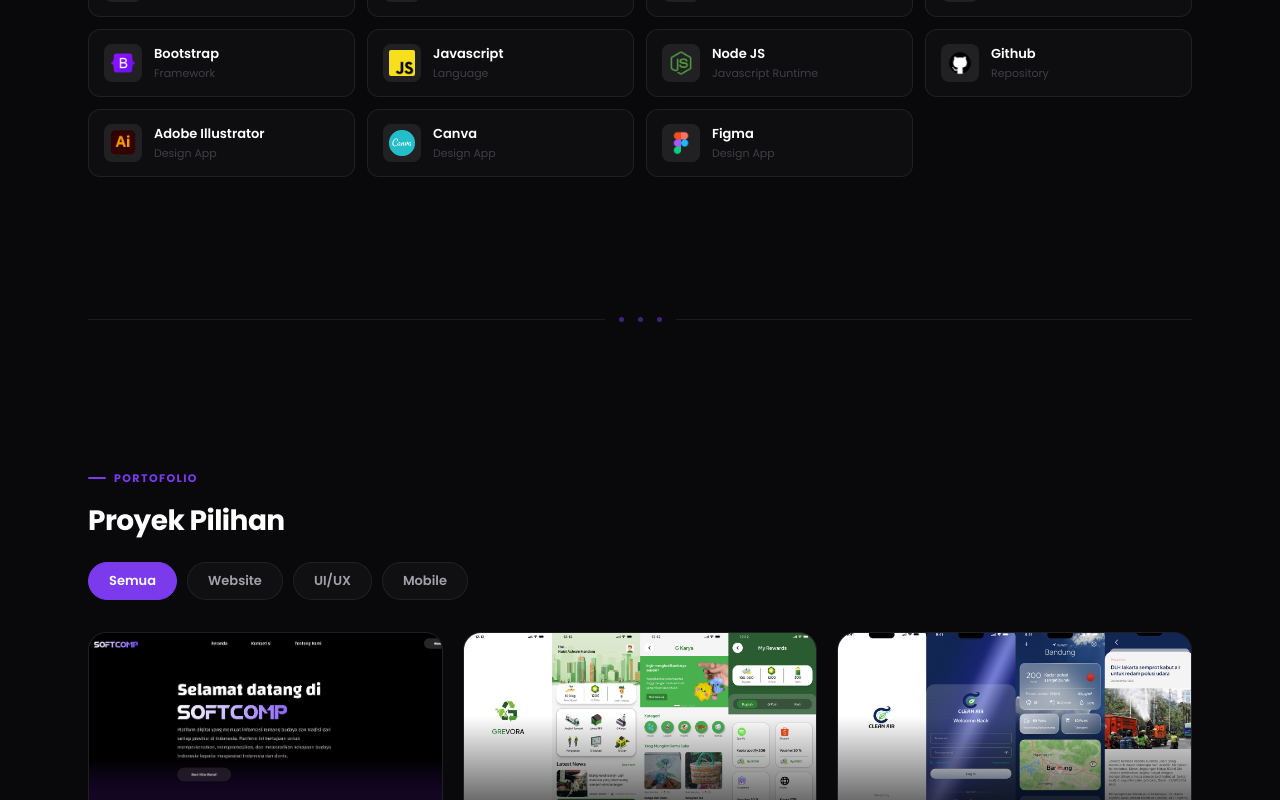
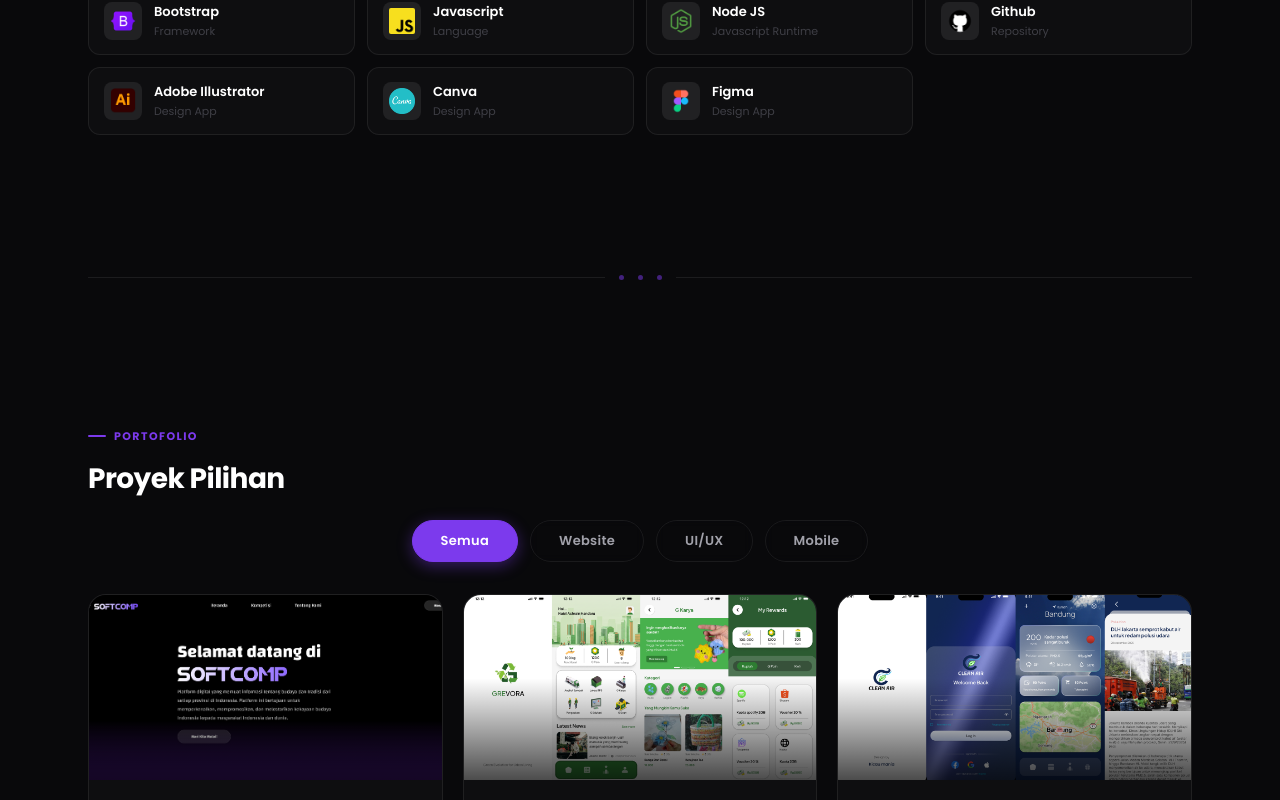
Before and after one commit to skirdrax/Portfoliosakhi, a React (Vite) app: page / in a window 1280 px wide. Shown: the part 1645-2445 px from the top of the page. Built offline with nearby package versions, Linux system fonts and the light colour scheme.

Commit message:
update besar 3

```diff
--- a/src/App.jsx
+++ b/src/App.jsx
@@ -141,6 +141,13 @@ export default function App() {
         #cur-dot.hide { opacity:0 }
         #cur-ring { position:fixed;width:38px;height:38px;border:1.5px solid rgba(167,139,250,.5);border-radius:50%;pointer-events:none;z-index:9998;transform:translate(-50%,-50%);transition:width .25s,height .25s,border-color .25s; }
         #cur-ring.big { width:58px;height:58px;border-color:rgba(167,139,250,.85) }
+        .modal-overlay,
+        .modal-overlay * {
+          cursor: auto !important;
+        }
+        .modal-close {
+          cursor: pointer !important;
+        }
 
         @keyframes float { 0%,100%{transform:translateY(0)} 50%{transform:translateY(-14px)} }
         @keyframes blink { 0%,100%{opacity:1} 50%{opacity:0} }
@@ -239,6 +246,93 @@ export default function App() {
           transform: scale(1.02);
         }
 
+        //4 hover
+        .filter-btn {
+        padding: 8px 20px;
+        border-radius: 99px;
+        font-size: 13px;
+        font-weight: 600;
+        transition: all 0.25s ease;
+        border: 1px solid;
+        cursor: pointer;
+      }
+
+      .filter-btn:hover {
+        transform: translateY(-2px);
+        background: rgba(124, 58, 237, 0.15) !important;
+        border-color: rgba(124, 58, 237, 0.5) !important;
+        color: ${t.textPrimary} !important;
+      }
+
+      /* Active/selected state */
+      .filter-btn.active {
+        background: #7c3aed !important;
+        border-color: #7c3aed !important;
+        color: #fff !important;
+      }
+
+      /* Filter Button Styles */
+      .filter-wrapper {
+        display: flex;
+        gap: 12px;
+        margin-bottom: 32px;
+        flex-wrap: wrap;
+        margin-top: 20px;
+        justify-content: center;
+      }
+
+      .filter-btn {
+        padding: 10px 28px;
+        border-radius: 40px;
+        font-size: 13px;
+        font-weight: 600;
+        transition: all 0.3s cubic-bezier(0.22, 1, 0.36, 1);
+        border: 1.5px solid;
+        cursor: pointer;
+        position: relative;
+        overflow: hidden;
+        backdrop-filter: blur(4px);
+        letter-spacing: 0.3px;
+      }
+
+      .filter-btn::before {
+        content: '';
+        position: absolute;
+        top: 50%;
+        left: 50%;
+        width: 0;
+        height: 0;
+        border-radius: 50%;
+        background: rgba(124, 58, 237, 0.2);
+        transform: translate(-50%, -50%);
+        transition: width 0.5s, height 0.5s;
+      }
+
+      .filter-btn:hover::before {
+        width: 200px;
+        height: 200px;
+      }
+
+      .filter-btn:hover {
+        transform: translateY(-3px);
+        box-shadow: 0 8px 20px rgba(124, 58, 237, 0.25);
+      }
+
+      .filter-btn.active {
+        background: linear-gradient(135deg, #7c3aed 0%, #a78bfa 100%);
+        border-color: transparent;
+        color: white;
+        box-shadow: 0 4px 15px rgba(124, 58, 237, 0.4);
+      }
+
+      .filter-btn.active:hover {
+        transform: translateY(-3px);
+        box-shadow: 0 8px 25px rgba(124, 58, 237, 0.5);
+      }
+
+      .filter-btn:active {
+        transform: translateY(0px);
+      }
         .btn-p { display:inline-flex;align-items:center;gap:8px;background:#7c3aed;color:#fff;padding:13px 28px;border-radius:10px;font-weight:700;font-size:14px;letter-spacing:.02em;text-decoration:none;position:relative;overflow:hidden;transition:background .2s,transform .18s,box-shadow .2s;cursor:pointer; }
         .btn-p::after { content:'';position:absolute;top:0;left:-100%;width:60%;height:100%;background:linear-gradient(90deg,transparent,rgba(255,255,255,.13),transparent);transition:left .4s; }
         .btn-p:hover::after { left:150% }
@@ -263,7 +357,6 @@ export default function App() {
         .about-card::before { content:'';position:absolute;top:0;left:0;right:0;height:1px;background:linear-gradient(90deg,transparent,rgba(124,58,237,.6),transparent); }
         .about-card:hover { border-color:rgba(124,58,237,.4) }
 
-        .stat-card { padding:20px;background:rgba(124,58,237,.08);border:1px solid rgba(124,58,237,.2);border-radius:14px;text-align:center;transition:all .25s; }
         .stat-card:hover { background:rgba(124,58,237,.12);border-color:rgba(124,58,237,.4);transform:translateY(-3px) }
         .stat-n { font-size:38px;font-weight:800;line-height:1;color:${t.textPrimary}; }
         .stat-n span { color:#7c3aed }
@@ -632,32 +725,37 @@ export default function App() {
             }}>
             Proyek Pilihan
           </h2>
-          <div
-            className="reveal d2"
-            style={{
-              display: 'flex',
-              gap: '10px',
-              marginBottom: '32px',
-              flexWrap: 'wrap',
-              marginTop: '20px',
-            }}>
+
+          {/* Filter Proyek */}
+          <div className="filter-wrapper reveal d2">
             {['Semua', 'Website', 'UI/UX', 'Mobile'].map((cat) => (
               <button
                 key={cat}
                 onClick={() => setFilter(cat)}
+                className={`filter-btn ${filter === cat ? 'active' : ''}`}
                 style={{
-                  padding: '8px 20px',
-                  borderRadius: '99px',
-                  fontSize: '13px',
-                  fontWeight: 600,
-                  transition: 'all .25s',
-                  border: '1px solid',
-                  backgroundColor: filter === cat ? '#7c3aed' : t.inputBg,
-                  borderColor: filter === cat ? '#7c3aed' : t.borderLight,
+                  background:
+                    filter === cat
+                      ? 'linear-gradient(135deg, #7c3aed 0%, #a78bfa 100%)'
+                      : 'transparent',
+                  borderColor: filter === cat ? 'transparent' : t.borderLight,
                   color: filter === cat ? '#fff' : t.textSecondary,
-                  cursor: 'pointer',
                 }}>
                 {cat}
+                {filter === cat && (
+                  <span
+                    style={{
+                      position: 'absolute',
+                      right: '-4px',
+                      top: '-4px',
+                      width: '10px',
+                      height: '10px',
+                      background: '#22c55e',
+                      borderRadius: '50%',
+                      border: `2px solid ${t.bg}`,
+                    }}
+                  />
+                )}
               </button>
             ))}
           </div>
```
